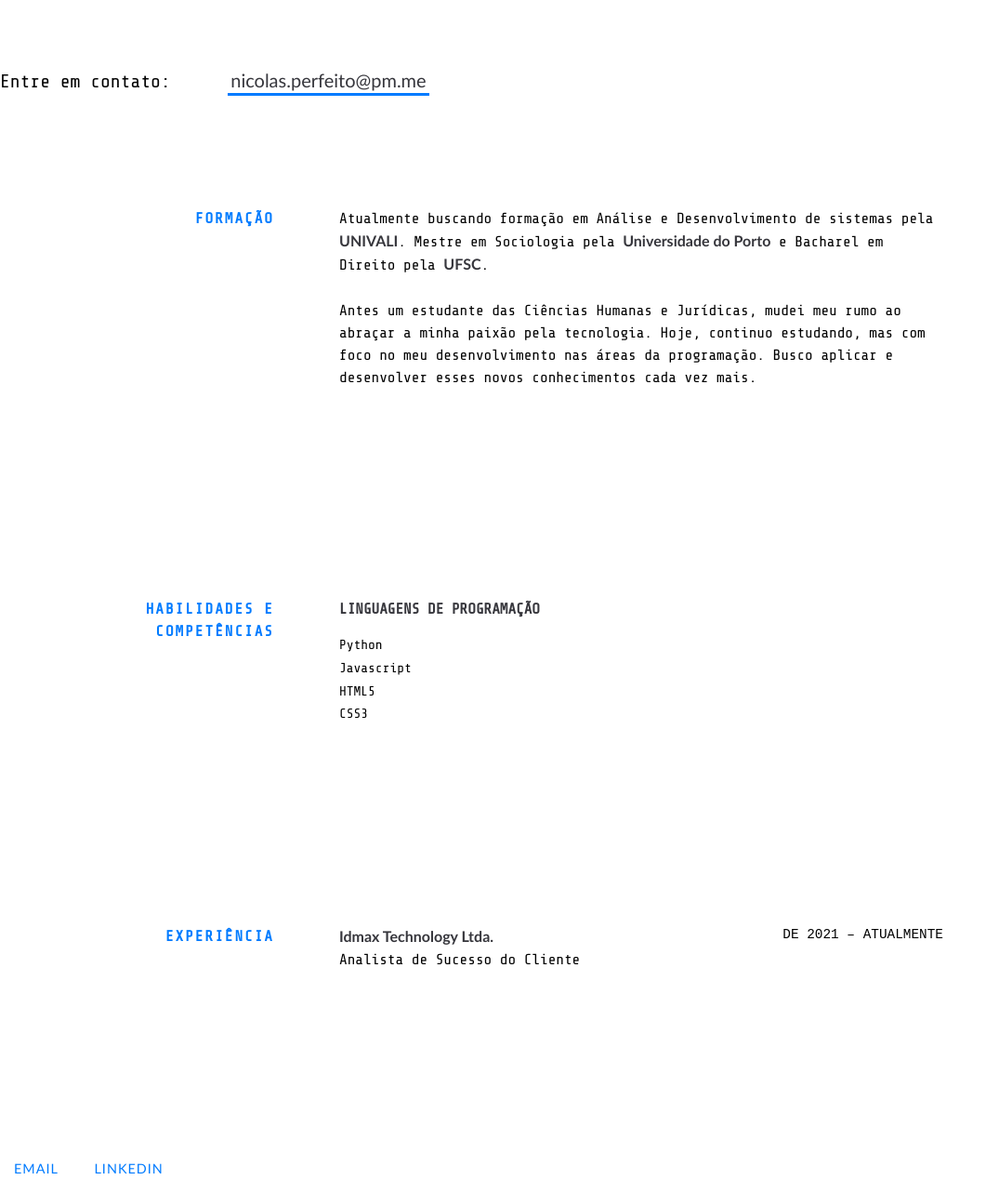
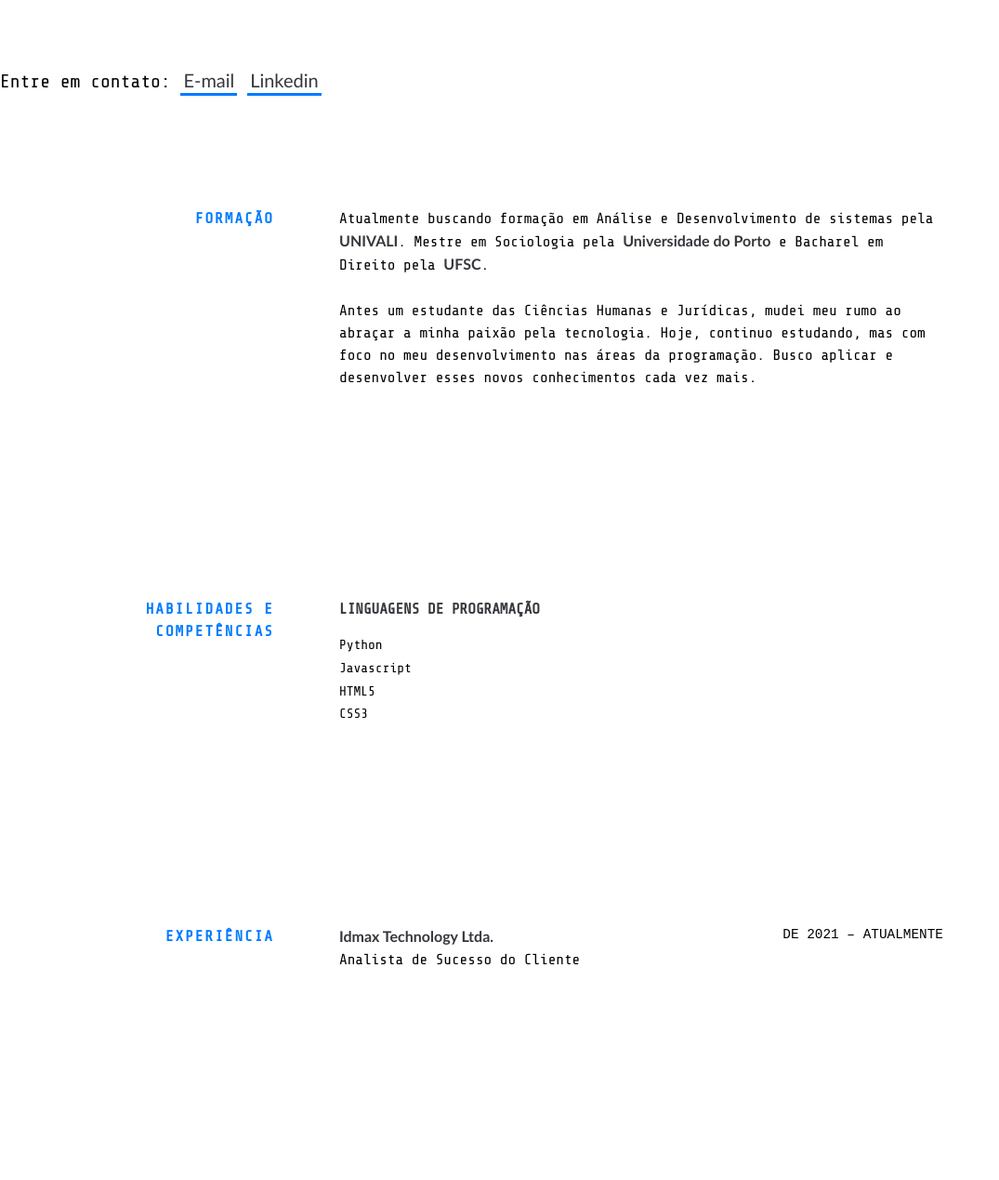
Before and after one commit to nicolasperfeito/portfolioHOW, a plain HTML site: page index.html in a window 1280 px wide. Shown: the part 399-1668 px from the top of the page at 93% size, without its empty margins (0-1075 px from the left). After the commit the page ends 1643 px from the top, so only its background shows below. Drawn offline with nearby package versions, Linux system fonts and the light colour scheme.

Commit message:
Update index.html

```diff
--- a/index.html
+++ b/index.html
@@ -40,9 +40,11 @@
 		<h3 class="intro_contact">
 			<br><br>
 			<span>Entre em contato:</span>
-			<span class="emoji pointer"></span>
 			<span id="emailme">
-				<a href="mailto:nicolas.perfeito@pm.me" target="_blank" class="highlight-link">nicolas.perfeito@pm.me
+				<a href="mailto:nicolas.perfeito@pm.me" target="_blank" class="highlight-link">E-mail
+					</span></a>
+			<span id="emailme">
+				<a href="https://www.linkedin.com/in/nicolas-perfeito/" target="_blank" class="highlight-link">Linkedin
 					</span></a>
 			<span></span>
 		</h3>
@@ -111,28 +113,9 @@
 			</div>
 		</div>
 	</section>
-
-
-			</div>
-		</div>
-		<div class="footer_links">
-			<a href="https://www.linkedin.com/in/nicolas-perfeito/" target="_blank">
-				<span class="text"> email </span>
-				<img src="https://img.shields.io/badge/ProtonMail-8B89CC?style=for-the-badge&logo=protonmail&logoColor=white" target="_blank">
-
-			</a>
-
-			<a href="https://www.linkedin.com/in/nicolas-perfeito/" target="_blank">
-				<span class="text">
-					linkedin
-				</span>
-				<img src="https://img.shields.io/badge/-LinkedIn-%230077B5?style=for-the-badge&logo=linkedin&logoColor=white" target="_blank">
-			</a>
-
-
-
-
-		</div>
+	</div>
+	</div>
+	</div>
 
 
 <script type="text/javascript" src="https://ajax.googleapis.com/ajax/libs/jquery/1.11.0/jquery.min.js"></script>
```
